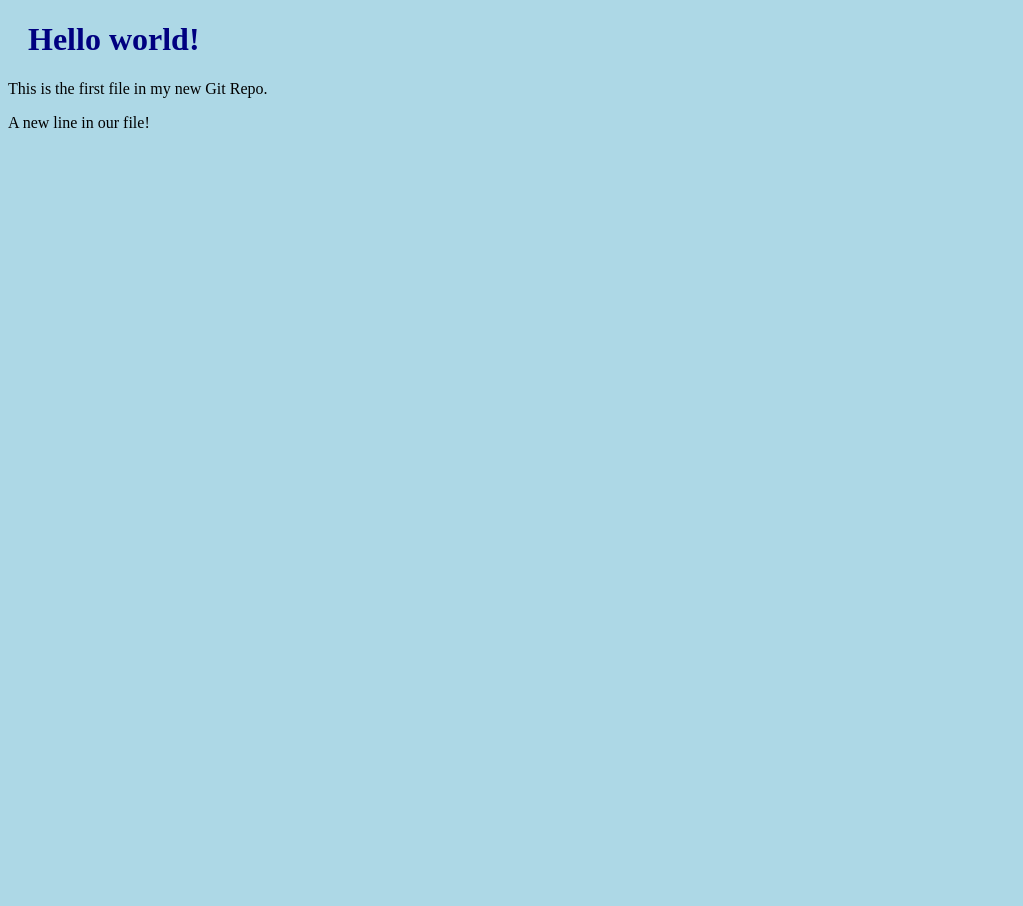
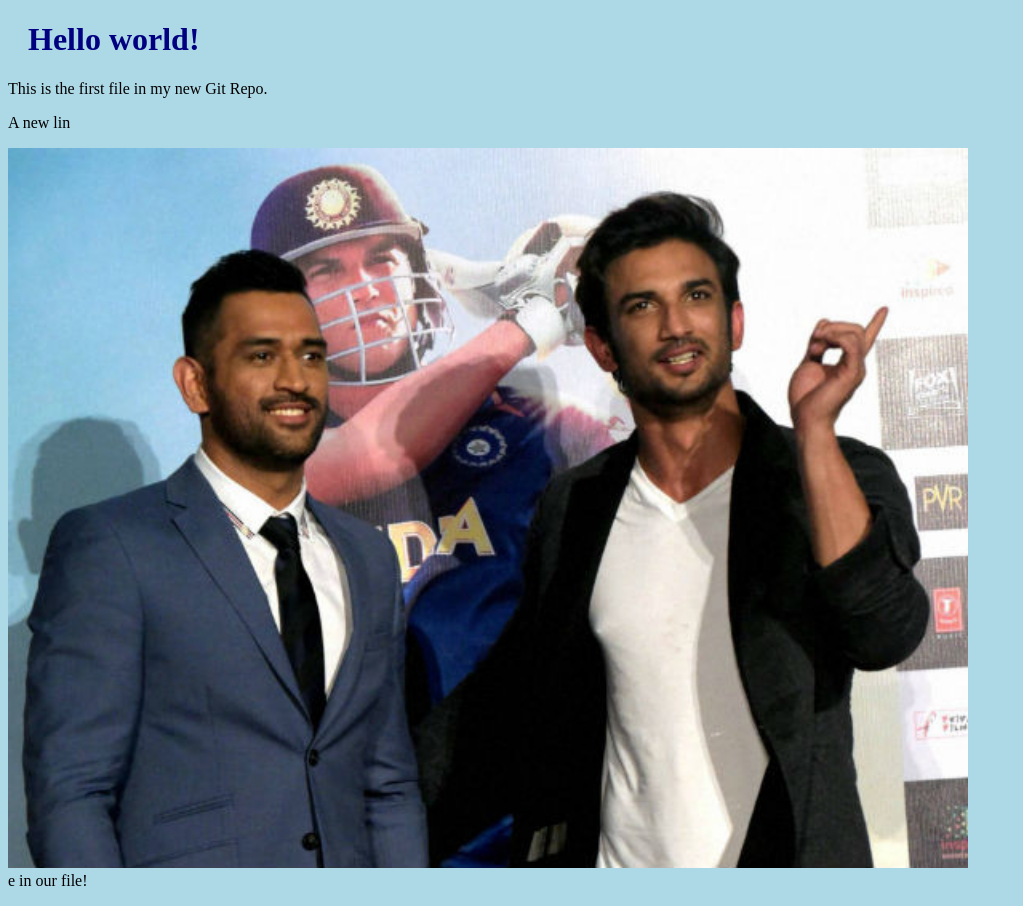
Before and after one commit to avinashvagmare/reactprojectg, a plain HTML site: page index.html in a window 1280 px wide. Shown: the whole page, without its empty margins (0-1023 px from the left). Before the commit the page ends 800 px from the top, so only its background shows below. Drawn offline with Linux system fonts and the light colour scheme.

Commit message:
Added Image to the index.html

```diff
--- a/index.html
+++ b/index.html
@@ -7,8 +7,11 @@
 <body>
 
 <h1>Hello world!</h1>
+
 <p>This is the first file in my new Git Repo.</p>
-<p>A new line in our file!</p>
+<p>A new lin<div><img src="Msdhonibiopic.jpg" alt="MS Dhoni Biopic inaugrual event"
+    style="width:100%;max-width:960px"></div>
+    e in our file!</p>
 
 </body>
 </html>
```
Also changed, not shown: Msdhonibiopic.jpg (added).
